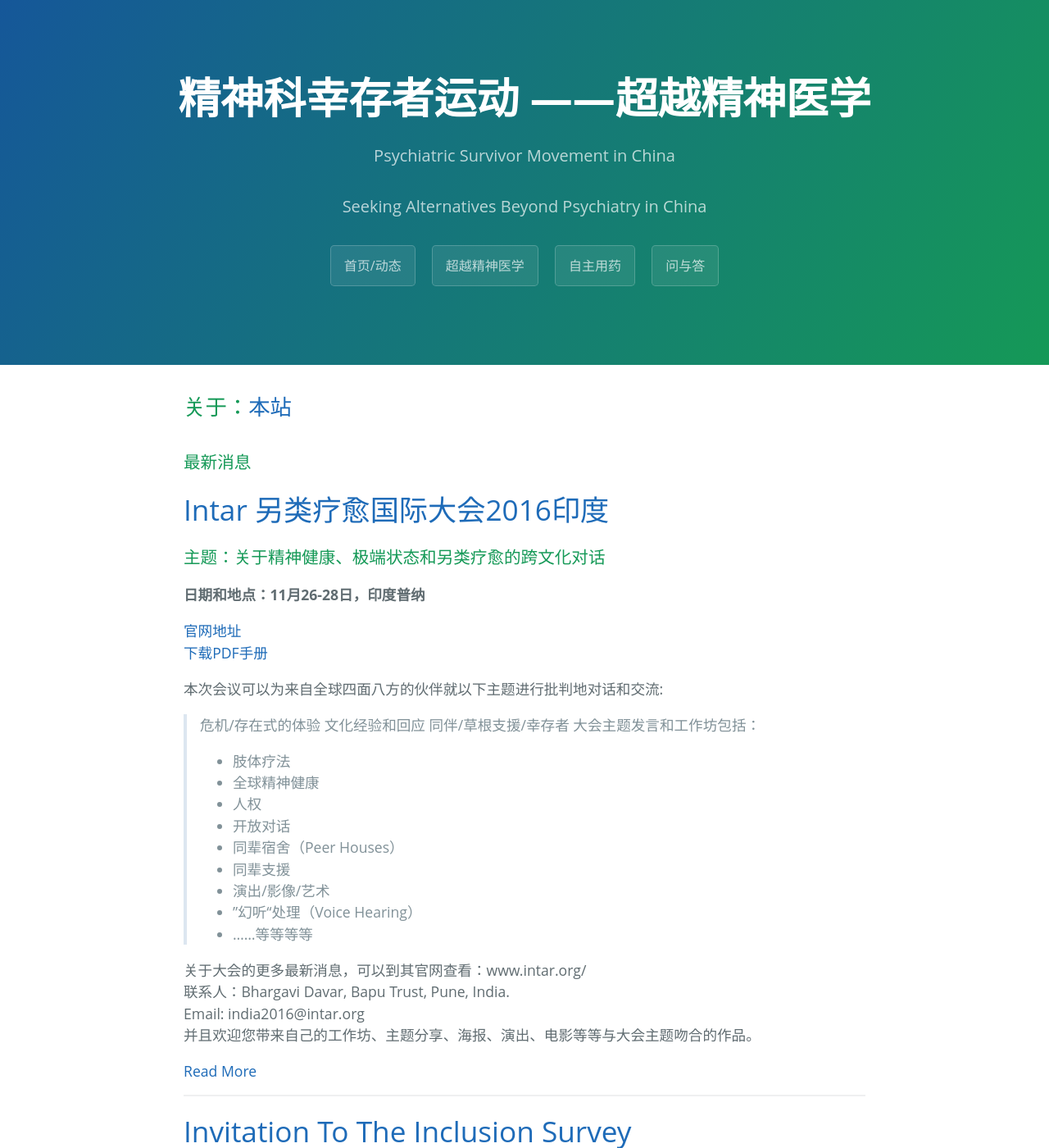
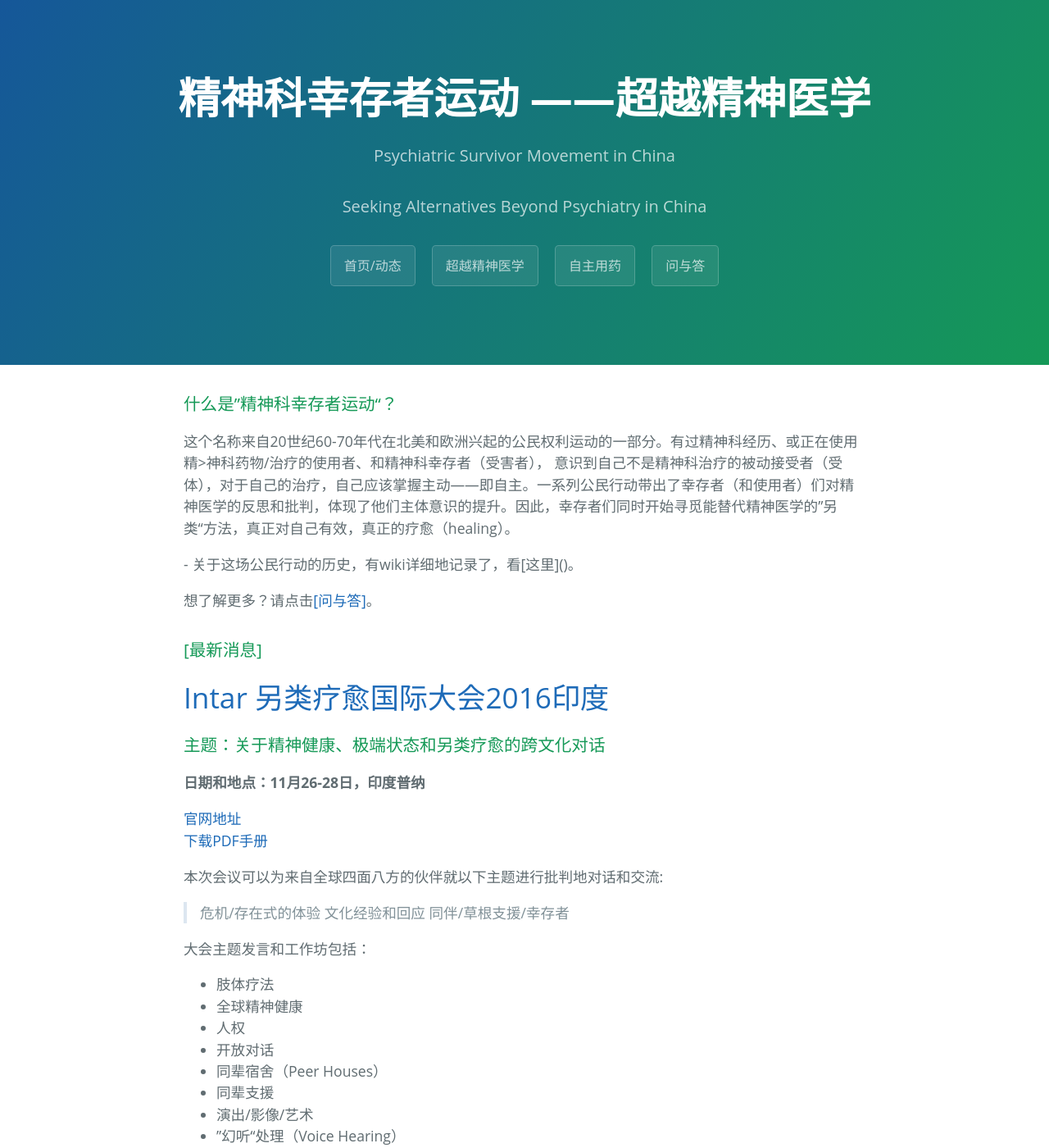
Before and after one commit to mdrights/mdrights.github.io, a Jekyll site: the page built from index.html, in a window 1280 px wide and 1400 px high. Shown: the whole window at 82% size. Built offline with Jekyll 4.4.1, drawn with Linux system fonts in a browser that asks for light colours; Markdown is read by kramdown in place of the engine named in the settings; the list of posts is cut into pages by our own code.

Commit message:
add a Q&A

```diff
--- a/index.html
+++ b/index.html
@@ -1,12 +1,15 @@
 ---
 layout: default
 ---
-<h2>关于：<a href="{{ site.url }}/about/">本站</a></h2>
-
-<h3></h3>
+<h3> 什么是”精神科幸存者运动“？</h3>
+<p> 这个名称来自20世纪60-70年代在北美和欧洲兴起的公民权利运动的一部分。有过精神科经历、或正在使用精>神科药物/治疗的使用者、和精神科幸存者（受害者），
+意识到自己不是精神科治疗的被动接受者（受体），对于自己的治疗，自己应该掌握主动——即自主。一系列公民行动带出了幸存者（和使用者）们对精神医学的反思和批判，体现了他们主体意识的提升。因此，幸存者们同时开始寻觅能替代精神医学的”另类“方法，真正对自己有效，真正的疗愈（healing）。</p>
+<p>- 关于这场公民行动的历史，有wiki详细地记录了，看[这里]()。</p>
+<p>想了解更多？请点击<a href="{{ site.url }}/about/">[问与答]</a>。
 
 
-<h3>最新消息</h3>
+<h3>[最新消息]</h3>
+
 <div class="posts">
   {% for post in site.posts %}
     <article class="post">
```
Also changed, not shown: _posts/2016-01-14-INTAR-另类疗愈国际大会2016印度.md (+1 -0 lines), about.md (+3 -0 lines), 1 other file.
